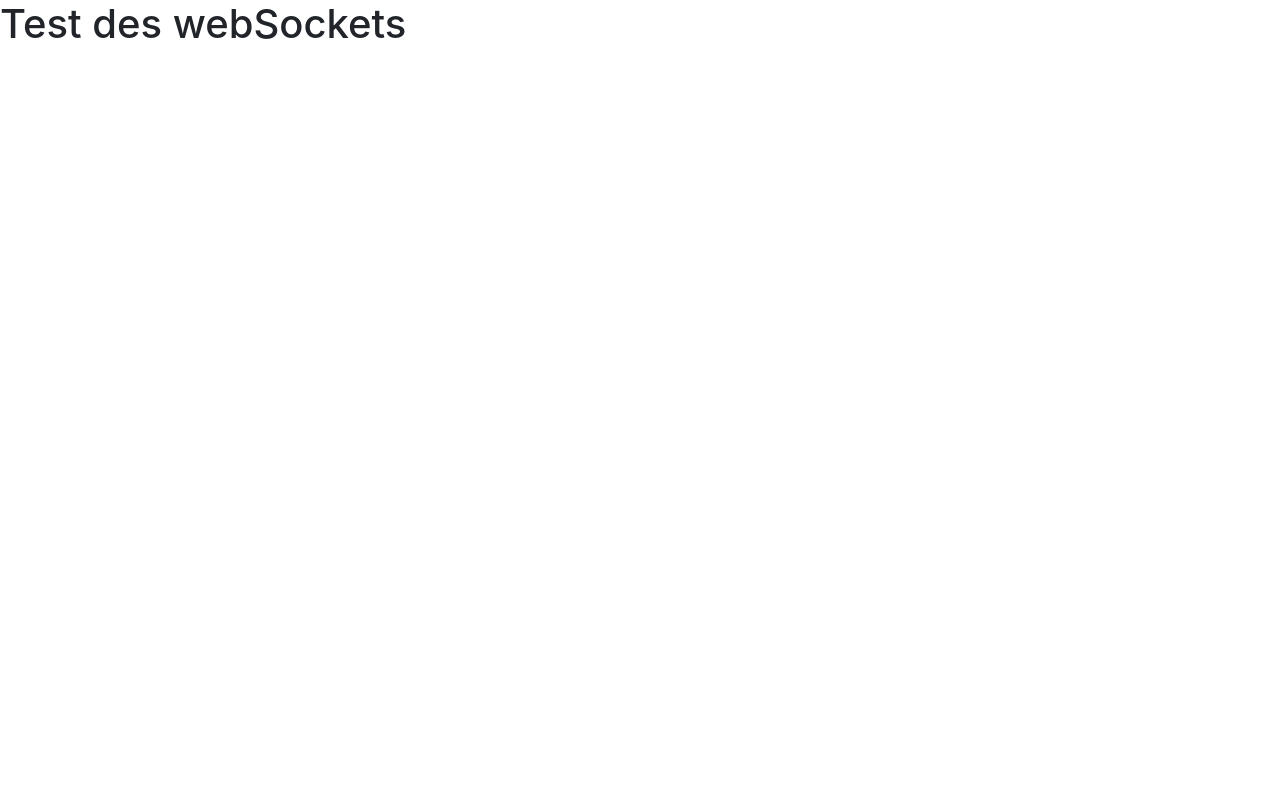
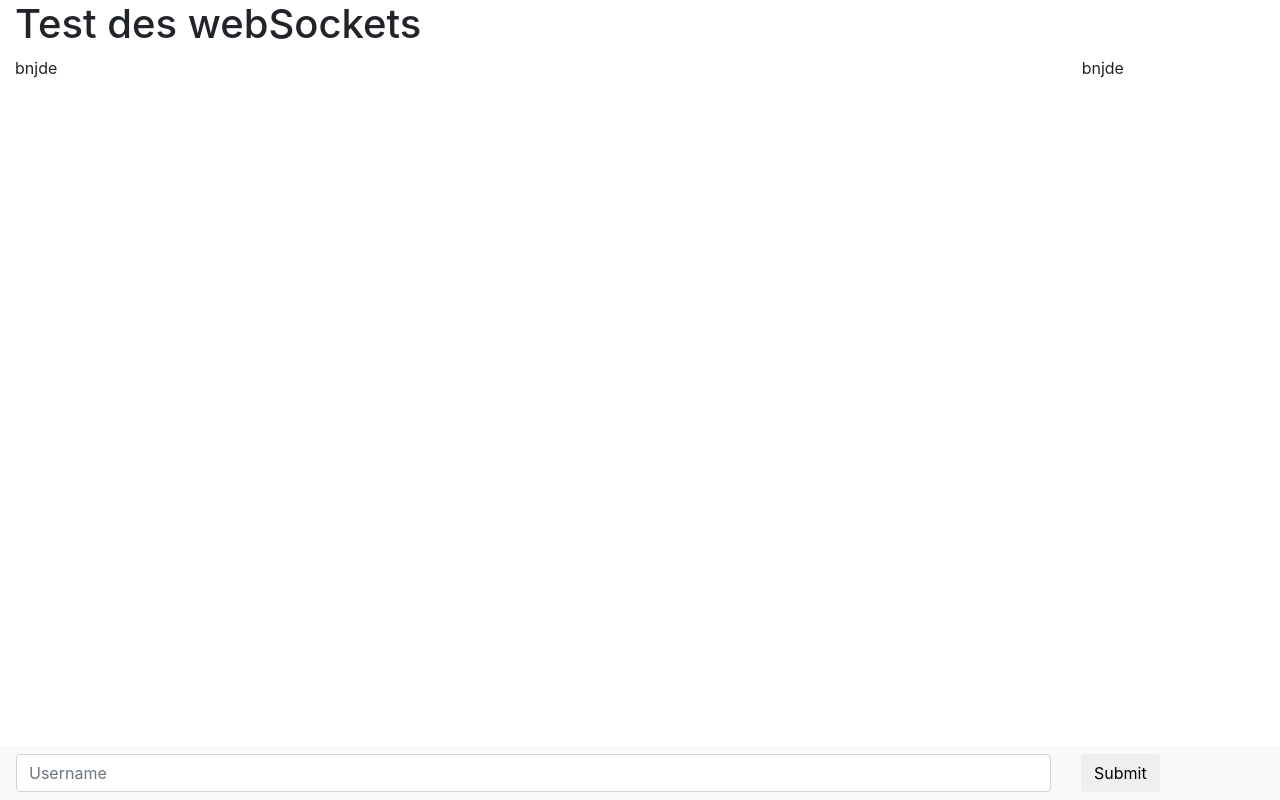
Before and after one commit to NathanLib/JavaScript, a plain HTML site: page client/index.html in a window 1280 px wide. Drawn offline with nearby package versions, Linux system fonts and the light colour scheme.

Commit message:
bootstrap

```diff
--- a/client/index.html
+++ b/client/index.html
@@ -10,7 +10,35 @@
 </head>
 
 <body>
+<div class="container-fluid">
+    <nav class="navbar fixed-bottom navbar-light bg-light">
+        <form class="navbar-form" action="#" style="width: 100%">
+            <div class="row">
+                <div class="col-10">
+                    <input type="text" class="form-control" placeholder="Username" width="100%">
+                </div>
+                <div class="col-2">
+                    <button type="submit" class="btn btn-default">Submit</button>
+                </div>
+            </div>
+        </form>
+
+    </nav>
+
     <h1>Test des webSockets</h1>
+
+
+    <div class="row">
+        <div class="col-10" >
+            <p> bnjde</p>
+        </div>
+
+        <div class="col-2">
+            <p> bnjde</p>
+        </div>
+    </div>
+</div>
+
 </body>
 
 <!-- Appel des scripts nécessaires -->
--- a/client/script.js
+++ b/client/script.js
@@ -10,3 +10,11 @@ $(document).ready(function() {
         ws.send("Texte");
     };
 });
+
+function myFunction() {
+    var person = prompt("Please enter your name", "Harry Potter");
+    if (person != null) {
+        document.getElementById("nom").innerHTML =
+            "Hello " + person + "! How are you today?";
+    }
+}
```
